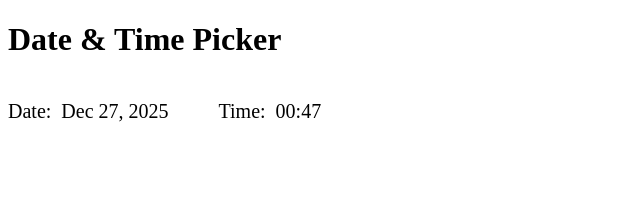
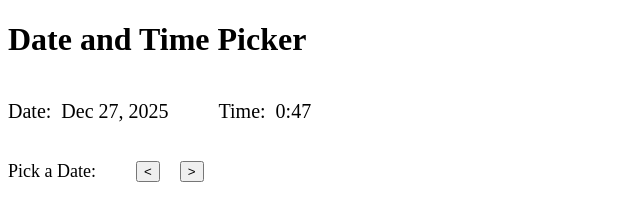
Before and after one commit to mikkimat81539/dateTimeStorage, a plain HTML site: page index.html in a window 1280 px wide. Shown: the whole page, without its empty margins (0-640 px from the left). Drawn offline with Linux system fonts and the light colour scheme.

Commit message:
added current date and time

```diff
--- a/index.html
+++ b/index.html
@@ -1,20 +1,30 @@
 <!DOCTYPE html>
 <html lang="en">
 <head>
-    <title>Date & Time Picker</title>
+    <meta charset="UTF-8">
+    <meta name="viewport" content="width=device-width, initial-scale=1.0">
+    <title>Date Picker</title>
 </head>
 <body>
-    <div class="main" id="mainContainer" style="user-select: none;">
-        <h1>Date & Time Picker</h1>
+    <div class="main">
+        <h1>Date and Time Picker</h1>
 
-        <div id="timeContainer" style="display: flex;">
+        <div id="dateTimeContainer" style="display: flex; font-size: 20px;">
+            <div id="dateCont" style="margin-right: 50px;">
+                <p>Date:&nbsp;&nbsp;<span id="setDate"></span></p>
+            </div>
+            <div id="timeCont">
+                <p>Time:&nbsp;&nbsp;<span id="setTime"></span></p>
+            </div>
+        </div>
 
-            <div id="dateCont" style="margin-right: 50px; font-size: 20px;">
-                <p>Date:&nbsp;&nbsp;<span id="setCurrDate"></span></p>
-            </div>
+        <div id="dateSelection" style="display: flex; align-items: center;">
+            <p style="font-size: 18px; margin-right: 40px;">Pick a Date:</p>
 
-            <div id="timeCont" style="font-size: 20px;">
-                <p>Time:&nbsp;&nbsp;<span id="setCurrTime"></span></p>
+            <div id="dateArrowContainer">
+                <p><button id="prevMonth">&lt;</button>&nbsp;&nbsp;
+                    <span id="dateArrows"></span>
+                &nbsp;&nbsp;<button id="afterMonth">&gt;</button></p>
             </div>
         </div>
     </div>
--- a/main.js
+++ b/main.js
@@ -1,29 +1,33 @@
-const setCurrDate = document.getElementById('setCurrDate')
-const setCurrTime = document.getElementById('setCurrTime')
+const dateCont = document.getElementById('dateCont')
+const timeCont = document.getElementById('timeCont')
+const setDate = document.getElementById('setDate')
+const setTime = document.getElementById('setTime')
 
-function setTodayTime() {
+function setPresentTime() {
     const currDay = new Date()
 
     const listMonths = ["Jan", "Feb", "Mar", "Apr", "May", "Jun", "Jul", "Aug", "Sept", "Oct", "Nov", "Dec"]
 
-    const date = currDay.getDate()
+    const year = currDay.getFullYear()
     const month = currDay.getMonth()
-    const monthName = listMonths[month]
-    const year = currDay.getFullYear()
+    const getListMonths = listMonths[month]
+    const day = currDay.getDate()
 
     const hours = currDay.getHours()
     const mins = currDay.getMinutes()
 
-    const dateFormat = `${String(monthName)} ${String(date).padStart(2, "0")}, ${String(year)}`
-    const timeFormat = `${String(hours).padStart(2, "0")}:${String(mins).padStart(2, "0")}`
+    const dateFormat = `${String(getListMonths)} ${String(day).padStart(2, "0")}, ${String(year)}`
+    const timeFormat = `${String(hours)}:${String(mins)}`
 
-    setCurrDate.innerText = dateFormat
-    setCurrTime.innerText = timeFormat
+    setDate.innerText = dateFormat
+    setDate.style.userSelect = 'none'
 
-    const schedule = `${dateFormat}, ${timeFormat}`
+    setTime.innerText = timeFormat
+    setTime.style.userSelect = "none"
+}
 
-    localStorage.setItem("Scheduled Time", schedule)
+function toggleTime() {
 
 }
 
-setInterval(setTodayTime)
+setInterval(setPresentTime)
```
Also changed, not shown: third/index.html (added, +24 -0 lines), third/main.js (added, +29 -0 lines).
